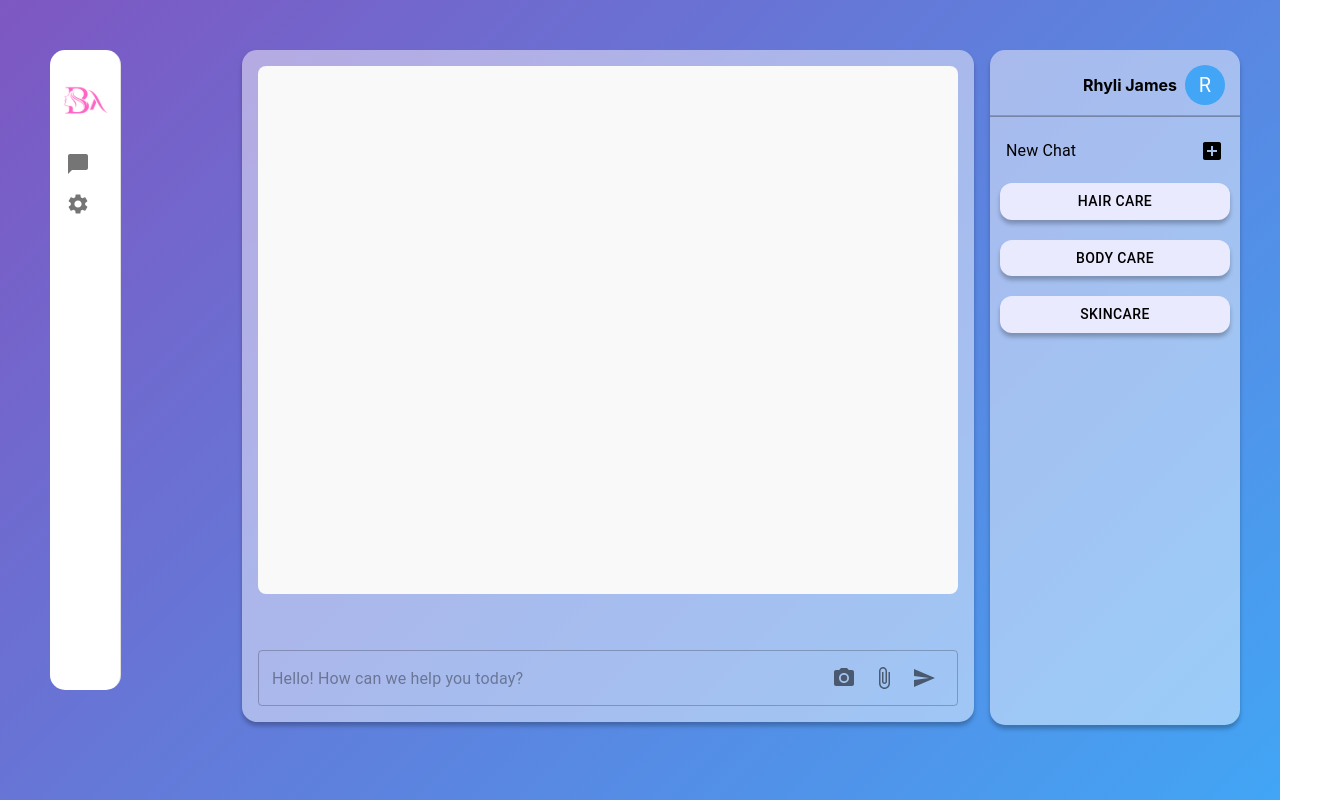
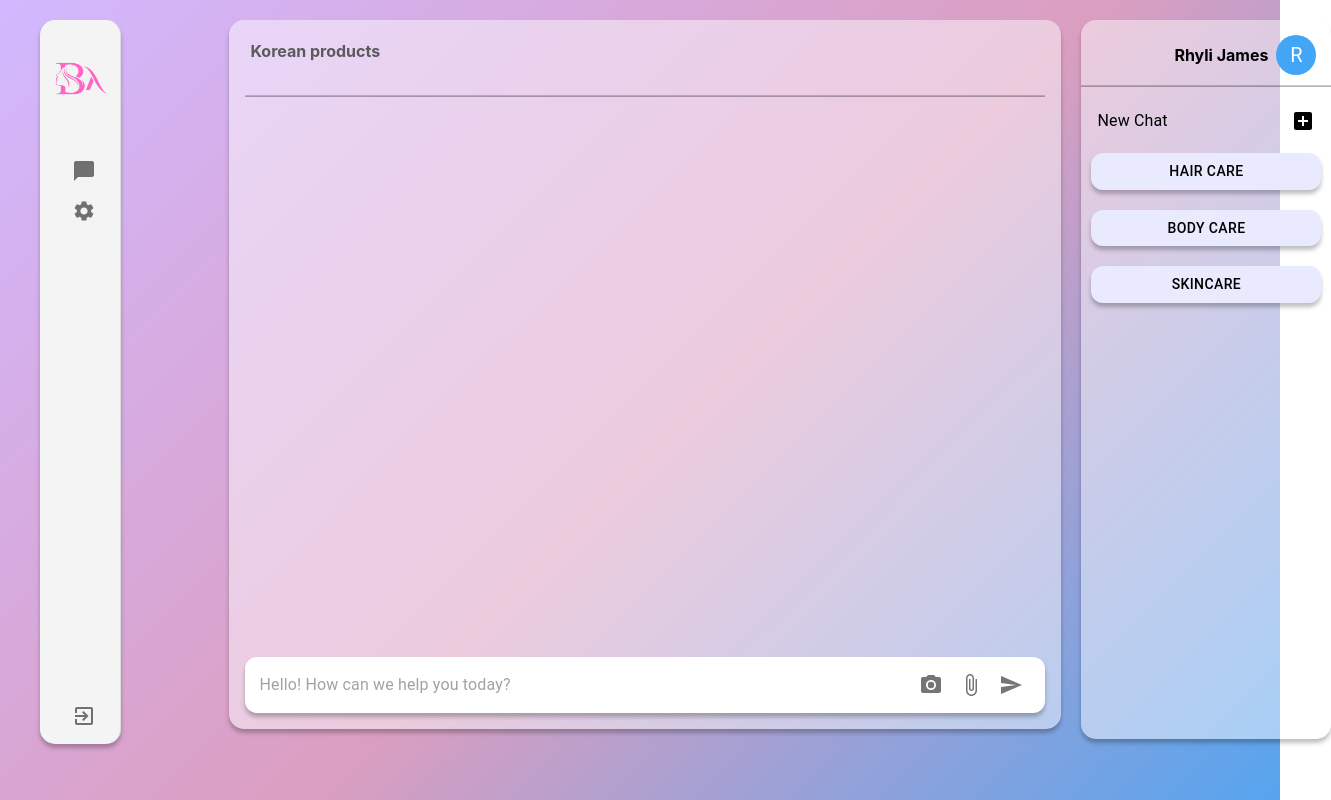
Before and after one commit to heloEvieone/SkinCare-chatbot, a React (Create React App) app: page / in a window 1280 px wide. Shown: the top 800 px of the page, 1331 px wide, since content can reach past the window. Built offline with nearby package versions, Linux system fonts and the light colour scheme.

Commit message:
edit: SidebarLeft

```diff
--- a/src/App.css
+++ b/src/App.css
@@ -1,24 +1,33 @@
 .app-container {
   display: flex;
   min-height: 100vh; /* Full viewport height, adjusts dynamically */
-  background: linear-gradient(135deg, #7e57c2, #42a5f5);
-  box-shadow: 0px 4px 6px rgba(0, 0, 0, 0.1);
+  background: linear-gradient(135deg, #d2b8ff, #db9ec0, #42a5f5);
 }
 
-
-.sidebar-left {
-  flex: 0 0 15%; /* 15% of the width */
+.second-container{
   display: flex;
 }
 
-.chat-interface {
+.sidebar-left-div {
+  margin: 20px 0px 100px 40px;
+  height: 77%;
+  flex: 0 0 15%; /* 15% of the width */
+  display: flex;
+  flex-direction: column;
+}
+
+.chat-interface-div {
+  margin-top: 20px;
+  margin-right: 20px;
   flex: 1; /* Takes up the remaining width */
   display: flex;
+  height: 90%;
 }
 
-.sidebar-right-right {
-  margin-top: 50px;
+.sidebar-right-div {
+  margin-top: 20px;
   margin-right: 40px;
   display: flex;
   flex-direction: column;
+  height: 90%;
 }
--- a/src/App.js
+++ b/src/App.js
@@ -8,15 +8,17 @@ import './App.css';  // Importing the CSS file
 const App = () => {
   return (
     <Box className="app-container">
-      <Box className="sidebar-left">
+      <div className='second-container'>
+      <Box className="sidebar-left-div">
         <SidebarLeft />
       </Box>
-      <Box className="chat-interface">
+      <Box className="chat-interface-div">
         <ChatInterface />
       </Box>
-      <Box className="sidebar-right-right">
+      <Box className="sidebar-right-div">
         <SidebarRight />
       </Box>
+      </div>
     </Box>
   );
 };
--- a/src/components/ChatInterface.css
+++ b/src/components/ChatInterface.css
@@ -4,27 +4,70 @@
   flex-direction: column;
   justify-content: space-between;
   background-color: #ffffff75;
-    width: 700px;
+  width: 800px;
   height: 80%;
   padding: 16px;
-    margin-top: 50px;
   border-radius: 15px;
   box-shadow: 0px 4px 4px 0px #00000040;
   overflow-y: auto; /* Allow vertical scroll if needed */
   overflow-x: hidden;
 }
 
+.chat-header {
+  padding: 5px;
+  text-align: left;
+  font-size: 16px;
+  color: #5a5a5a;
+  display: flex;
+    align-items: center;
+    margin-bottom: 10px;
+}
+
 .chat-messages {
-    height: 80%;
+  height: 500px;
   overflow-y: auto;
   padding: 8px;
-    background-color: #f9f9f9;
+  background-color: transparent;
+  margin-bottom: 16px;
+  display: flex; /* Enable flexbox for aligning items */
+  flex-direction: column; /* Stack messages vertically */
+}
+
+.chat-message {
+  padding: 8px 12px;
   border-radius: 8px;
-    margin-bottom: 16px;
+  margin-bottom: 10px;
+  max-width: 75%;
+  word-wrap: break-word;
+  display: inline-block; /* Ensure the message bubble wraps around the content */
+}
+
+.chat-message-user {
+  background-color: #FFFCFD;
+  color: #000;
+  align-self: flex-end; /* Align user messages to the right */
+  margin-right: 0; /* No space on the right */
+}
+
+.chat-message-system {
+  background-color: #FFFCFD;
+  color: #333;
+  align-self: flex-start; /* Align system messages to the left */
+  margin-left: 0; /* No space on the left */
+}
+
+.chat-timestamp {
+  display: block;
+  font-size: 0.75rem;
+  color: #9e9e9e;
+  text-align: right;
+  margin-top: 5px;
 }
 
 .chat-input {
-    border-radius: 30px;
+  border: transparent;
+  border-radius: 12px;
+  margin-top: 10px;
 }
 
 .icon-button {
--- a/src/components/ChatInterface.js
+++ b/src/components/ChatInterface.js
@@ -1,19 +1,51 @@
 import React, { useState } from 'react';
 import { Box, TextField, IconButton, InputAdornment } from '@mui/material';
 import { CameraAlt, AttachFile, Send } from '@mui/icons-material';
+import Divider from '@mui/material/Divider';
 import './ChatInterface.css';
 
 const ChatInterface = () => {
   const [message, setMessage] = useState('');
+  const [chatMessages, setChatMessages] = useState([]);
 
   const handleSendMessage = () => {
-    setMessage('');
+    if (message.trim()) {
+      // Add the user's message to the chat
+      const userMessage = { text: message, sender: 'user' };
+      setChatMessages([...chatMessages, userMessage]);
+
+      // Auto-reply from the system after a short delay
+      setTimeout(() => {
+        const systemMessage = { text: 'This is an auto-reply from the system.', sender: 'system' };
+        setChatMessages((prevMessages) => [...prevMessages, systemMessage]);
+      }, 1000);
+
+      // Clear the message input
+      setMessage('');
+    }
   };
 
   return (
     <Box className="chat-container">
+      <Box className="chat-header">
+        <strong>Korean products</strong>
+      </Box>
+      <Divider sx={{ height:'1px',
+                      backgroundColor: '#00000033',
+                      marginTop: '10px',
+                      marginBottom: '10px'}}
+                className='divider'/>
+
       <Box className="chat-messages">
-        {/* Render chat messages */}
+        {chatMessages.map((msg, index) => (
+          <Box
+            key={index}
+            className={`chat-message ${msg.sender === 'user' ? 'chat-message-user' : 'chat-message-system'}`}
+          >
+            {msg.text}
+            <span className="chat-timestamp">{msg.time}</span>
+          </Box>
+        ))}
       </Box>
       <TextField
         variant="outlined"
@@ -37,6 +69,16 @@ const ChatInterface = () => {
           ),
         }}
         className="chat-input"
+        sx={{
+          width: '100%',
+          backgroundColor: '#FFFFFF',
+          boxShadow: '0px 4px 4px 0px #00000040',
+          '& .MuiOutlinedInput-root': {
+            '& fieldset': {
+              border: 'none', // Remove the border
+            },
+          },
+        }}
       />
     </Box>
   );
--- a/src/components/SidebarLeft.css
+++ b/src/components/SidebarLeft.css
@@ -1,34 +1,35 @@
 .sidebar-left {
-    background-color: #ffffffc0;
+  border-right: 1px solid #ddd;
   width: 70px;
-    height: 100%;
-    margin-left: 50px;
-    margin-top: 50px;
+  height: 85%;
   border-radius: 15px;
   box-shadow: 0px 4px 4px 0px #00000040;
-    overflow-y: auto; /* Allow vertical scroll if needed */
-    overflow-x: hidden;
+}
+
+.logo-container {
+  margin-bottom: 20px;
+}
+
+.sidebar-logo {
+  width: 60px;
+  height: auto;
+}
+
+.sidebar-icon-div {
+  width: 100%;
+  display: flex;
+  flex-direction: column; /* Stack icons vertically */
+  justify-content: center;
 }
 
 .sidebar-item {
-    padding: 20px 16px;
   display: flex;
-    align-items: center;
+  justify-content: center; /* Center the item horizontally */
+  padding: 0; /* Remove any extra padding */
 }
 
 .sidebar-icon {
-    color: #03053D;
+  color: #555; /* Icon color */
+  justify-content: center; /* Center the icon inside the ListItemIcon */
+  display: flex;
 }
-
-  /* Style for the logo */
-  .logo-container {
-    display: flex;
-    justify-content: center;
-    align-items: center;
-    padding: 10px 0;
-  }
-
-  .sidebar-logo {
-    max-width: 50px;
-    height: auto;
-  }
--- a/src/components/SidebarLeft.js
+++ b/src/components/SidebarLeft.js
@@ -1,24 +1,32 @@
 import React from 'react';
-import { Drawer, List, ListItem, ListItemIcon } from '@mui/material';
-import { ChatBubble, Settings } from '@mui/icons-material';
+import { Box, List, ListItem, ListItemIcon } from '@mui/material';
+import { ChatBubble, Settings, ExitToApp } from '@mui/icons-material'; // Import ExitToApp icon
 import './SidebarLeft.css';
 import logo from '../assets/logo.png';
 
-
 const SidebarLeft = () => {
   return (
-    <Drawer variant="permanent"
-    anchor="left"
-    PaperProps={{ className: 'sidebar-left',
-      sx: {
-        height: '80%', // Full height
-      },
-    }}>
-      <List>
-        {/* Add Logo above the icons */}
+    <Box
+      className="sidebar-left"
+      sx={{
+        width: '80px', // Adjust width as per your layout
+        height: '100vh', // Full height
+        backgroundColor: '#f4f4f4', // Background color for sidebar
+        display: 'flex',
+        flexDirection: 'column',
+        alignItems: 'center',
+        paddingTop: '20px',
+        position: 'relative', // Position relative for the exit icon
+      }}
+    >
+      {/* Logo section */}
       <div className="logo-container">
         <img src={logo} alt="Logo" className="sidebar-logo" />
       </div>
+
+      {/* List section */}
+      <div className="sidebar-icon-div">
+        <List component="nav">
           <ListItem button className="sidebar-item">
             <ListItemIcon className="sidebar-icon">
               <ChatBubble />
@@ -30,7 +38,19 @@ const SidebarLeft = () => {
             </ListItemIcon>
           </ListItem>
         </List>
-    </Drawer>
+      </div>
+
+      {/* Exit icon section */}
+      <div className="sidebar-icon-div" style={{ marginTop: 'auto' }}>
+        <List component="nav">
+          <ListItem button className="sidebar-item">
+            <ListItemIcon className="sidebar-icon">
+              <ExitToApp />
+            </ListItemIcon>
+          </ListItem>
+        </List>
+      </div>
+    </Box>
   );
 };
 
--- a/src/components/SidebarRight.css
+++ b/src/components/SidebarRight.css
@@ -1,7 +1,7 @@
 .sidebar-right {
     background-color: #ffffff75;
     width: 250px;
-    height: 90%;
+    height: 85%;
     border-radius: 15px;
     box-shadow: 0px 4px 4px 0px #00000040;
     overflow-y: auto; /* Allow vertical scroll if needed */
```
Lines whose indentation alone changed are shown as unchanged.
